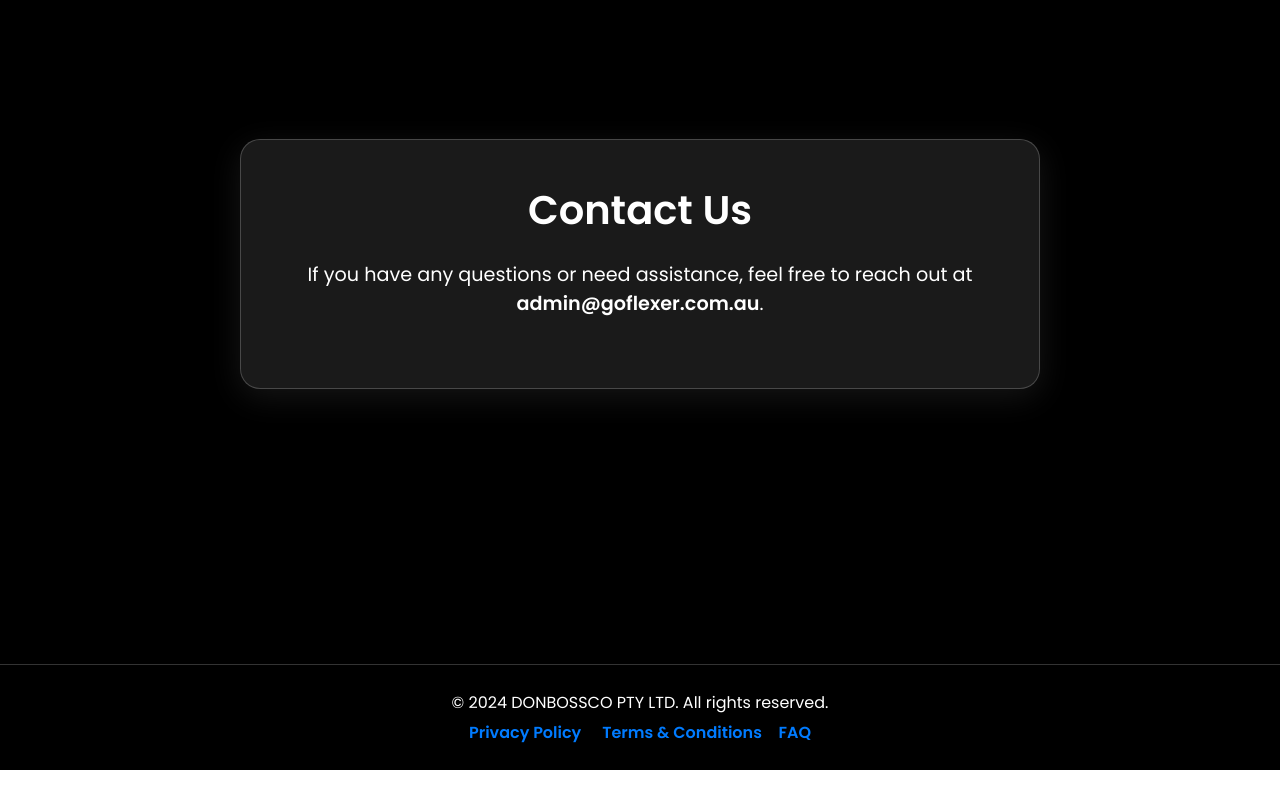
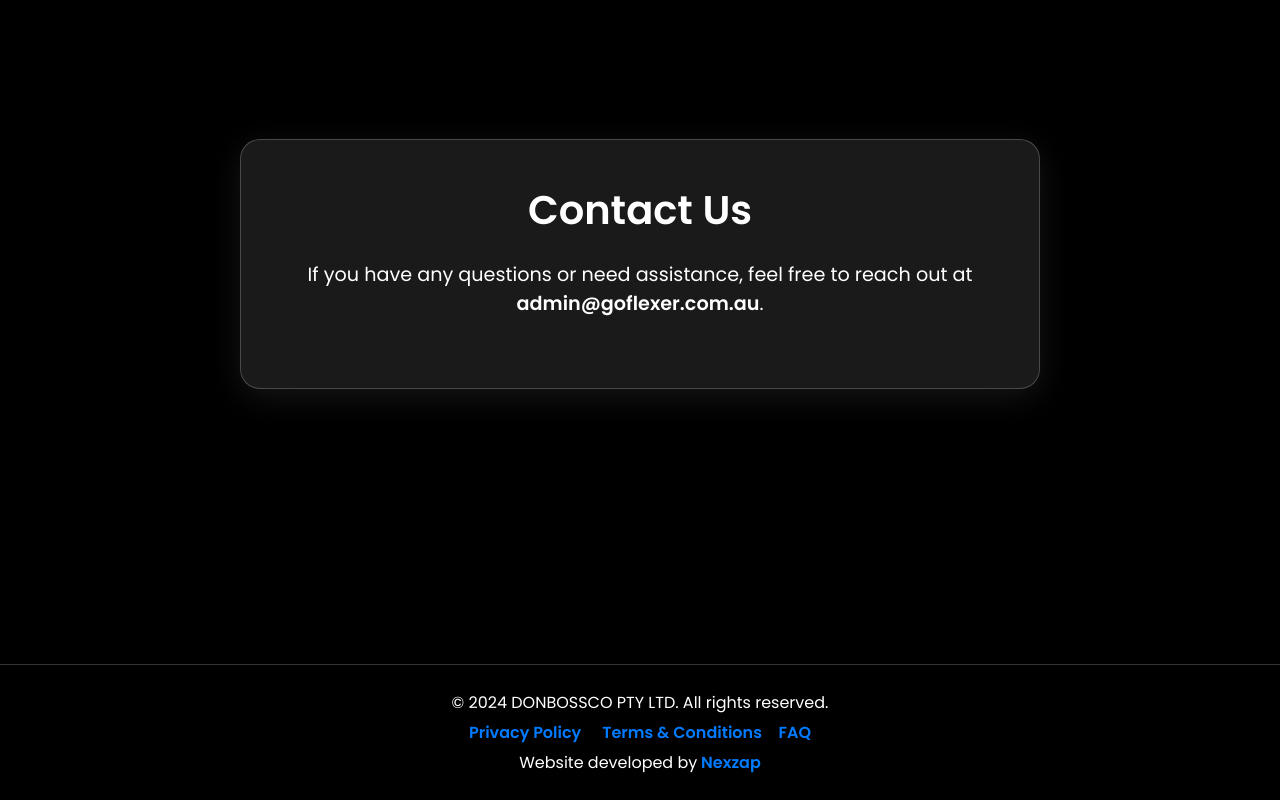
Before and after one commit to donbossco1432/goflexer, a plain HTML site: page index.html in a window 1280 px wide. Shown: the part 1736-2536 px from the top of the page. Before the commit the page ends 2506 px from the top, so only its background shows below. Drawn offline with Linux system fonts and the light colour scheme.

Commit message:
nexzap hyperlink

```diff
--- a/index.html
+++ b/index.html
@@ -326,7 +326,9 @@ footer a:hover {
     <footer>
         <div class="footer-content">
             <p>&copy; 2024 DONBOSSCO PTY LTD. All rights reserved.</p>
+
             <p><a href="privacy.html">Privacy Policy</a> &nbsp;&nbsp;&nbsp;<a href="t&c.html"> Terms & Conditions</a>&nbsp;&nbsp;&nbsp;<a href="faq.html"> FAQ</a></p>
+            <p>Website developed by<a href="https://www.nexzap.com"> Nexzap</a>
         </div>
 
     </footer>
```
